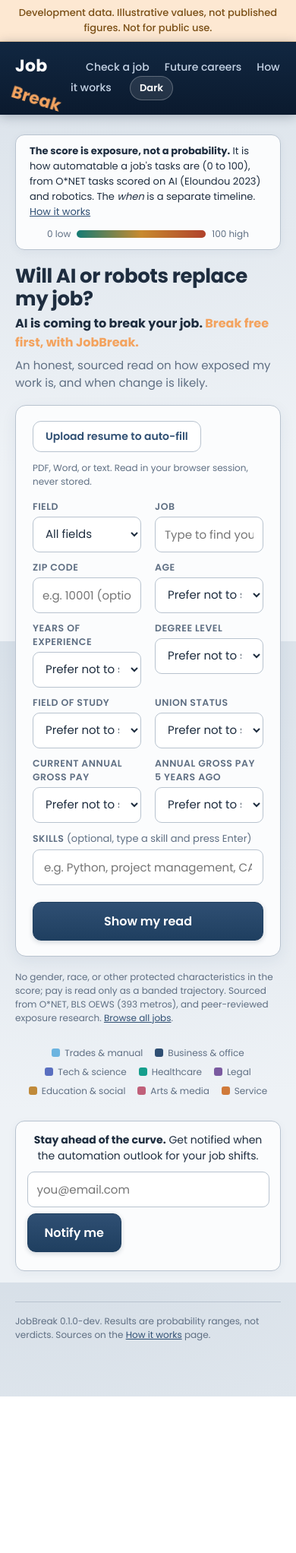
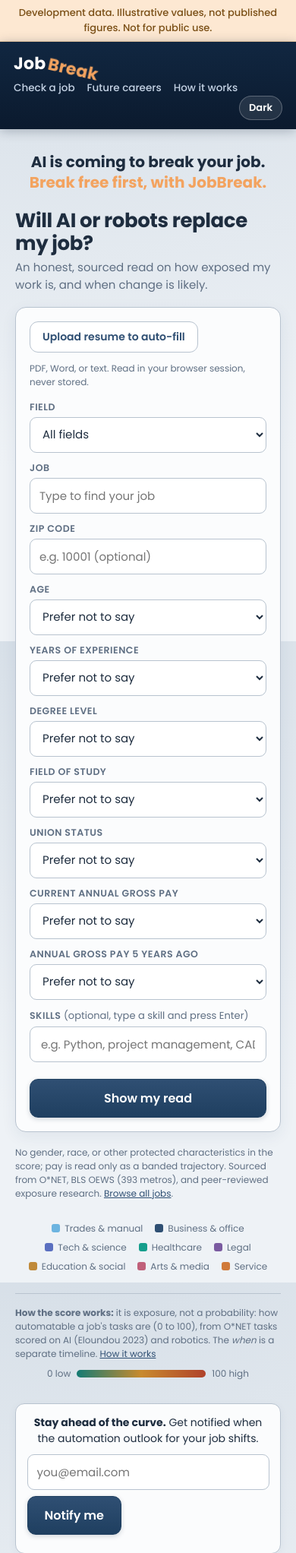
Before and after one commit to riddimrida22/jobcast, a Flask app: page / in a window 390 px wide. Shown: the top 2044 px of the page at 76% size. Before the commit the page ends 1838 px from the top, so only its background shows below. Run offline with Flask 3, Linux system fonts and the light colour scheme.

Commit message:
Pendulum logo swing, mobile adaptation, slogan banner, scoring footnote
- Logo: "Break" hinges at Job's b and swings aligned -> 90 down -> back.
- Mobile: brand stays one line, nav wraps, input form stacks to 1 column.
- Home: slogan promoted to the top banner (replacing the score bar);
  scoring explainer moved to a footnote at the page bottom.

Co-Authored-By: Claude Opus 4.8 <noreply@anthropic.com>

```diff
--- a/server/templates/base.html
+++ b/server/templates/base.html
@@ -35,16 +35,12 @@
     header.site { background:linear-gradient(180deg,var(--shell),var(--shell-dark)); color:#fff;
                   box-shadow:0 2px 14px rgba(11,26,46,.28); position:sticky; top:0; z-index:20; }
     header.site .wrap { padding:15px 20px; margin:0 auto; display:flex; justify-content:space-between; align-items:center; }
-    .brand { font-weight:700; font-size:22px; letter-spacing:.2px; text-decoration:none; color:#fff; overflow:visible; }
-    .brand .brk { display:inline-block; transform-origin:top left; color:var(--accent);
-                  animation:breakoff 1s cubic-bezier(.5,1.8,.4,.9) .5s both; }
-    .brand .brk-i { display:inline-block; transform-origin:top left; animation:swing 2.8s ease-in-out 1.6s infinite; }
-    @keyframes breakoff { 0% { transform:rotate(0) translate(0,0); } 100% { transform:rotate(18deg) translate(1px,1px); } }
-    @keyframes swing { 0%,100% { transform:rotate(-3.5deg); } 50% { transform:rotate(3.5deg); } }
-    @media (prefers-reduced-motion:reduce) {
-      .brand .brk { animation:none; transform:rotate(13deg) translate(1px,1px); }
-      .brand .brk-i { animation:none; }
-    }
+    .brand { font-weight:700; font-size:22px; letter-spacing:.2px; text-decoration:none; color:#fff; overflow:visible; white-space:nowrap; }
+    /* "Break" hinges at the bottom-left (bottom of Job's b) and swings from aligned down to 90 and back. */
+    .brand .brk { display:inline-block; transform-origin:left bottom; color:var(--accent);
+                  animation:swing 3s ease-in-out infinite; }
+    @keyframes swing { 0%,8%,100% { transform:rotate(0deg); } 54% { transform:rotate(90deg); } }
+    @media (prefers-reduced-motion:reduce) { .brand .brk { animation:none; transform:rotate(0deg); } }
     nav a { color:#c4d2e4; text-decoration:none; margin-left:20px; font-size:14px; font-weight:500; }
     nav a:hover { color:#fff; }
 
@@ -130,6 +126,13 @@
     .score-explain { display:flex; flex-wrap:wrap; gap:10px 26px; align-items:center; justify-content:center;
                      background:var(--card); border:1px solid var(--line); border-radius:12px; padding:11px 18px;
                      margin-bottom:16px; font-size:13px; box-shadow:0 3px 12px rgba(31,63,96,.05); }
+    .slogan-banner { text-align:center; font-size:20px; font-weight:800; color:var(--ink);
+                     line-height:1.35; margin:4px auto 18px; max-width:760px; }
+    .slogan-banner .accent { color:var(--accent); }
+    .score-foot { display:flex; flex-wrap:wrap; gap:8px 22px; align-items:center; justify-content:center;
+                  max-width:760px; margin:26px auto 0; padding-top:16px; border-top:1px solid var(--line);
+                  font-size:12px; color:var(--muted); }
+    .score-foot a { color:var(--primary); }
     .scale { display:flex; align-items:center; gap:8px; color:var(--muted); font-size:12px; }
     .scale-bar { width:170px; height:10px; border-radius:6px; position:relative;
                  background:linear-gradient(90deg,var(--green),#c88a2e,var(--red)); }
@@ -317,6 +320,14 @@
     .htrack .labs span.on { color:var(--accent); font-weight:800; }
     @media (max-width:860px) { .plans { grid-template-columns:repeat(2,1fr); } }
     @media (max-width:520px) { .plans { grid-template-columns:1fr; } }
+    /* Mobile header + form */
+    @media (max-width:560px) {
+      header.site .wrap { flex-wrap:wrap; row-gap:4px; padding:12px 18px; }
+      nav { width:100%; display:flex; flex-wrap:wrap; align-items:center; margin-top:2px; }
+      nav a { margin-left:0; margin-right:16px; font-size:13.5px; }
+      nav #theme-toggle { margin-left:auto !important; }
+      .form-grid { grid-template-columns:1fr; padding:18px; }
+    }
     /* skills chip input */
     .skill-box { display:flex; flex-wrap:wrap; gap:6px; align-items:center; border:1px solid var(--line);
                  border-radius:9px; padding:5px 8px; background:var(--input); min-height:44px; }
@@ -360,7 +371,7 @@
   <div class="dev-banner">Private preview. Not a public release.</div>
   {% endif %}
   <header class="site"><div class="wrap">
-    <a class="brand" href="/" aria-label="JobBreak home">Job<span class="brk"><span class="brk-i">Break</span></span></a>
+    <a class="brand" href="/" aria-label="JobBreak home">Job<span class="brk">Break</span></a>
     <nav>
       <a href="/">Check a job</a><a href="/students">Future careers</a><a href="/methodology">How it works</a>
       <button id="theme-toggle" type="button" aria-label="Toggle dark mode"
--- a/server/templates/index.html
+++ b/server/templates/index.html
@@ -13,12 +13,8 @@
   '33':'#6cb4e0','37':'#6cb4e0','45':'#6cb4e0','47':'#6cb4e0','49':'#6cb4e0','51':'#6cb4e0','53':'#6cb4e0',
   '55':'#5a6a4a' } %}
 {% set disc_legend = [('#6cb4e0','Trades & manual'),('#2f4f73','Business & office'),('#5a6fc0','Tech & science'),('#159e8c','Healthcare'),('#7a5aa0','Legal'),('#c08a3a','Education & social'),('#c0607a','Arts & media'),('#d07a3a','Service')] %}
-<div class="score-explain">
-  <div><strong>The score is exposure, not a probability.</strong> It is how automatable a job's tasks are
-  (0 to 100), from O*NET tasks scored on AI (Eloundou 2023) and robotics. The <em>when</em> is a separate
-  timeline. <a href="/methodology">How it works</a></div>
-  <div class="scale"><span>0 low</span><div class="scale-bar"></div><span>100 high</span></div>
-</div>
+<div class="slogan-banner">AI is coming to break your job.
+  <span class="accent">Break free first, with JobBreak.</span></div>
 
 <div class="home-layout">
   <aside class="side">
@@ -31,8 +27,6 @@
   <div class="center">
 <div class="hero">
   <h1 style="font-size:26px;margin:4px 0 4px">Will AI or robots replace my job?</h1>
-  <p style="font-size:16px;font-weight:700;margin:2px 0 6px;color:var(--ink)">AI is coming to break your job.
-  <span style="color:var(--accent)">Break free first, with JobBreak.</span></p>
   <p class="lead" style="font-size:15px;margin:0 0 8px">An honest, sourced read on how exposed my
   work is, and when change is likely.</p>
 </div>
@@ -180,6 +174,13 @@
   {% endfor %}
 </div>
 
+<div class="score-foot">
+  <span><strong>How the score works:</strong> it is exposure, not a probability: how automatable a job's
+  tasks are (0 to 100), from O*NET tasks scored on AI (Eloundou 2023) and robotics. The <em>when</em> is a
+  separate timeline. <a href="/methodology">How it works</a></span>
+  <div class="scale"><span>0 low</span><div class="scale-bar"></div><span>100 high</span></div>
+</div>
+
 <script>
 // Field -> Job cascade + search-as-you-type. Picking a field populates the job list with
 // that field's jobs; typing filters. With JavaScript off, the grouped <select> still works.
```
